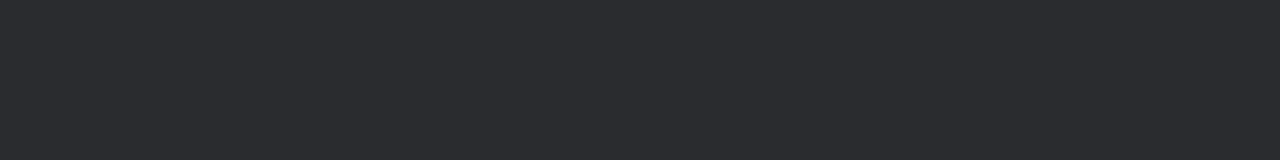
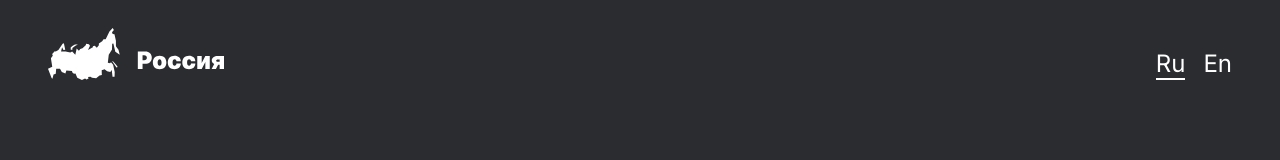
Before and after one commit to DobrodeyIgor/Russian-Travel, a plain HTML site: page index.html in a window 1280 px wide. Drawn offline with Linux system fonts and the light colour scheme; a web font is replaced by a local one.

Commit message:
header section complete

```diff
--- /dev/null
+++ b/blocks/header/__lang-link/_type/header__lang-link_type_active.css
@@ -0,0 +1,3 @@
+.header__lang-link_type_active {
+  border-bottom: 2px solid white;
+}
--- /dev/null
+++ b/blocks/header/__lang-link/header__lang-link.css
@@ -0,0 +1,18 @@
+.header__lang-link {
+  color: white;
+  text-decoration: none;
+  font-style: normal;
+  font-weight: 400;
+  font-size: 24px;
+  line-height: 28px;
+  opacity: 1;
+  transition: opacity 0.4s;
+}
+
+.header__lang-link:not(:last-child) {
+  margin-right: 18px;
+}
+
+.header__lang-link:hover {
+  opacity: 0.6;
+}
--- /dev/null
+++ b/blocks/header/__lang-links/header__lang-links.css
@@ -0,0 +1,3 @@
+.header__lang-links {
+  display: flex;
+}
--- /dev/null
+++ b/blocks/header/__logo/header__logo.css
@@ -0,0 +1,4 @@
+.header__logo {
+  width: 176px;
+  height: 52px;
+}
--- a/blocks/header/header.css
+++ b/blocks/header/header.css
@@ -1,2 +1,6 @@
 .header {
+  display: flex;
+  justify-content: space-between;
+  align-items: flex-end;
+  padding: 28px 48px 0;
 }
--- a/index.html
+++ b/index.html
@@ -8,14 +8,26 @@
     <link rel="preconnect" href="https://fonts.googleapis.com" />
     <link rel="preconnect" href="https://fonts.gstatic.com" crossorigin />
     <link
-      href="https://fonts.googleapis.com/css2?family=;900&&display=swap"
+      href="https://fonts.googleapis.com/css2?family=Inter:wght@400;900&display=swap"
       rel="stylesheet"
     />
     <title>Путешествие по России</title>
   </head>
   <body class="body">
     <div class="root">
-      <header class="header"></header>
+      <header class="header">
+        <img
+          class="header__logo"
+          src="./images/header__logo.svg"
+          alt="логотип шапки"
+        />
+        <div class="header__lang-links">
+          <a href="#" class="header__lang-link header__lang-link_type_active"
+            >Ru</a
+          >
+          <a href="#" class="header__lang-link">En </a>
+        </div>
+      </header>
       <main class="content">
         <section class="lead"></section>
         <section class="intro"></section>
--- a/pages/index.css
+++ b/pages/index.css
@@ -1,4 +1,8 @@
 @import url(../vendor/normalize.css);
 @import url(../blocks/root/root.css);
 @import url(../blocks/body/body.css);
-@import url();
+@import url(../blocks/header/header.css);
+@import url(../blocks/header/__lang-links/header__lang-links.css);
+@import url(../blocks/header/__lang-link/header__lang-link.css);
+@import url(../blocks/header/__lang-link/_type/header__lang-link_type_active.css);
+@import url(../blocks/header/__logo/header__logo.css);
```
Also changed, not shown: images/header__logo.svg (added).
